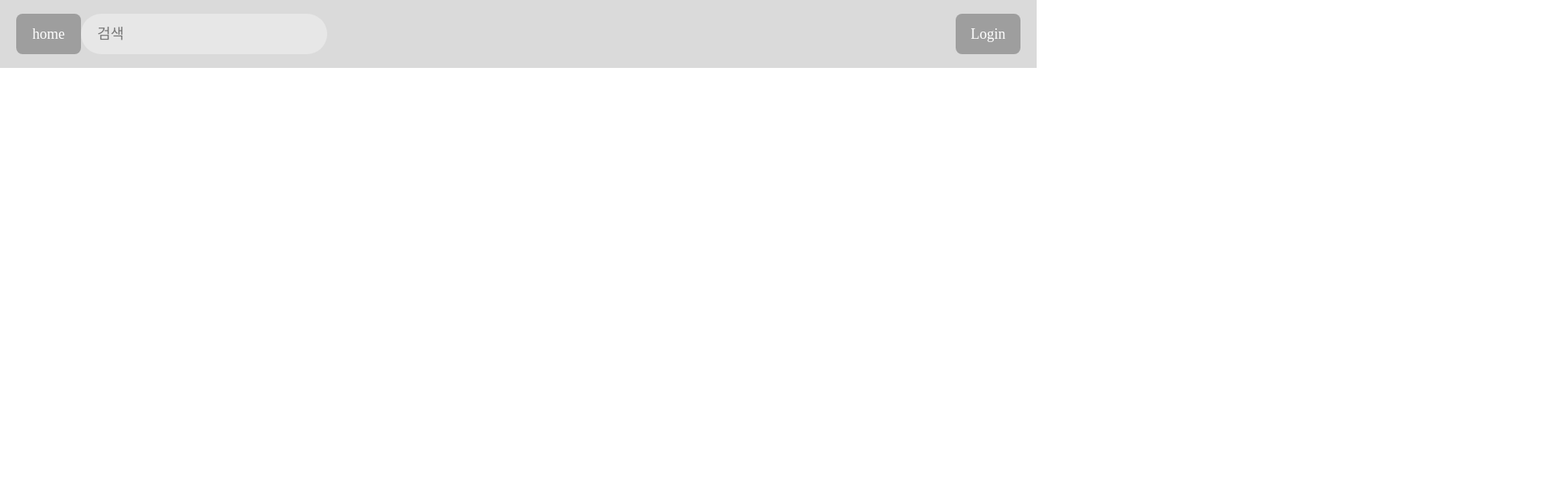
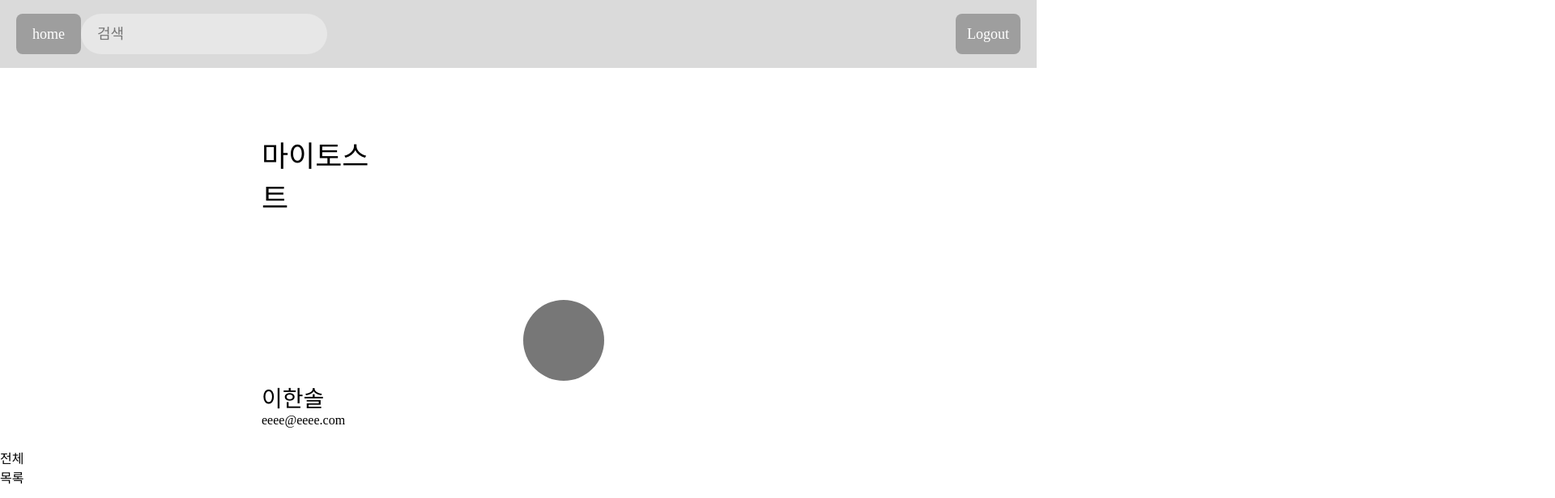
Before and after one commit to hanghae-flowing/front-end, a React (Create React App) app: page /mytoast in a window 1280 px wide. Before the commit this address had no page. Shown: the top 616 px of the page at 81% size, 1920 px wide, since content can reach past the window. Built offline with nearby package versions, Linux system fonts and the light colour scheme.

Commit message:
[fix] 메인에서 새로고침시 로그인 유지, 메인 프로젝트 리스트 바로 못받아오는 부분,  새로고침에러부분,

```diff
--- a/src/components/Header.jsx
+++ b/src/components/Header.jsx
@@ -8,9 +8,9 @@ const Header = ({ isLogin }) => {
   const dispatch = useDispatch();
 
   const Logout = e => {
-    const accessToken = JSON.parse(
-      sessionStorage.getItem('userInfo'),
-    ).accessToken;
+    const accessToken =
+      localStorage.getItem('userInfo') &&
+      JSON.parse(localStorage.getItem('userInfo')).accessToken;
 
     dispatch(kakaoLogout(accessToken));
   };
--- a/src/components/form/ToastAddForm.jsx
+++ b/src/components/form/ToastAddForm.jsx
@@ -10,11 +10,11 @@ const ToastAddForm = ({ open, onClose, children }) => {
   const projectNameRef = useRef();
 
   const createWorkspace = () => {
-    const kakaoId = JSON.parse(sessionStorage.getItem('userInfo')).kakaoId;
+    const kakaoId = JSON.parse(localStorage.getItem('userInfo')).kakaoId;
     const accessToken = JSON.parse(
-      sessionStorage.getItem('userInfo'),
+      localStorage.getItem('userInfo'),
     ).accessToken;
-    const userId = JSON.parse(sessionStorage.getItem('userInfo')).userId;
+    const userId = JSON.parse(localStorage.getItem('userInfo')).userId;
     const objectId = 1;
 
     const sendingData = {
--- a/src/pages/ListDetail.jsx
+++ b/src/pages/ListDetail.jsx
@@ -8,11 +8,15 @@ import { useSelector } from 'react-redux';
 const ListDetail = () => {
   const dispatch = useDispatch();
 
-  const kakaoId = JSON.parse(sessionStorage.getItem('userInfo')).kakaoId;
-  const accessToken = JSON.parse(
-    sessionStorage.getItem('userInfo'),
-  ).accessToken;
-  const userId = JSON.parse(sessionStorage.getItem('userInfo')).userId;
+  const kakaoId =
+    localStorage.getItem('userInfo') &&
+    JSON.parse(localStorage.getItem('userInfo')).kakaoId;
+  const accessToken =
+    localStorage.getItem('userInfo') &&
+    JSON.parse(localStorage.getItem('userInfo')).accessToken;
+  const userId =
+    localStorage.getItem('userInfo') &&
+    JSON.parse(localStorage.getItem('userInfo')).userId;
 
   const sendingData = {
     kakaoId,
--- a/src/pages/Main.jsx
+++ b/src/pages/Main.jsx
@@ -12,19 +12,25 @@ const Main = () => {
 
   const [isOpen, setIsOpen] = useState(false);
 
-  // const kakaoId = sessionStorage.getItem('userInfo').kakaoId;
-  // const accessToken = sessionStorage.getItem('userInfo').accessToken;
-  // const userId = sessionStorage.getItem('userInfo').userId;
+  const kakaoId =
+    localStorage.getItem('userInfo') &&
+    JSON.parse(localStorage.getItem('userInfo')).kakaoId;
+  const accessToken =
+    localStorage.getItem('userInfo') &&
+    JSON.parse(localStorage.getItem('userInfo')).accessToken;
+  const userId =
+    localStorage.getItem('userInfo') &&
+    JSON.parse(localStorage.getItem('userInfo')).userId;
 
-  // const sendingData = {
-  //   kakaoId,
-  //   accessToken,
-  //   userId,
-  // };
+  const sendingData = {
+    kakaoId,
+    accessToken,
+    userId,
+  };
 
-  // useEffect(() => {
-  //   dispatch(LoadPost(sendingData));
-  // }, [dispatch]);
+  useEffect(() => {
+    dispatch(LoadPost(sendingData));
+  }, [dispatch]);
 
   const projectList = useSelector(state => state.post.project);
 
@@ -35,7 +41,7 @@ const Main = () => {
         <WorkSpaceBox onClick={() => setIsOpen(true)} />
       </CreateWorkspaceDiv>
       <MarkedToastDiv>
-        {/* {projectList.length > 0 &&
+        {projectList.length > 0 &&
           projectList.map((project, index) => (
             <ToastGridForm
               key={index}
@@ -45,7 +51,7 @@ const Main = () => {
               bookmark={project.bookmark}
               thumbnailNum={project.thumbnailNum}
             />
-          ))} */}
+          ))}
       </MarkedToastDiv>
       <ToastAddForm open={isOpen} onClose={() => setIsOpen(false)} />
     </Wrapper>
--- a/src/pages/user/LoginProgress.jsx
+++ b/src/pages/user/LoginProgress.jsx
@@ -1,15 +1,18 @@
 import { useEffect } from 'react';
 import { useDispatch } from 'react-redux';
+import { useNavigate } from 'react-router-dom';
 import { kakaoLogin } from '../../redux/slice/userSlice';
 import Main from '../Main';
 
 const LoginProgress = props => {
   const dispatch = useDispatch();
+  const navigate = useNavigate();
 
   const code = new URL(window.location.href).searchParams.get('code');
+  console.log(code);
 
   useEffect(() => {
-    dispatch(kakaoLogin(code));
+    dispatch(kakaoLogin({ code, navigate }));
   }, [dispatch]);
 
   return <Main />;
--- a/src/pages/user/MyToast.jsx
+++ b/src/pages/user/MyToast.jsx
@@ -1,12 +1,53 @@
+import styled from 'styled-components';
+
 const MyToast = () => {
   return (
-    <>
-      <div>마이토스트</div>
-      <div>프사</div>
+    <Wrapper>
+      <Title>마이토스트</Title>
+
+      <UserDiv>
+        <ProfileImage />
+        <Name>이한솔</Name>
+        <UserEmail>eeee@eeee.com</UserEmail>
+      </UserDiv>
       <div>전체</div>
       <div>목록</div>
-    </>
+    </Wrapper>
   );
 };
 
+const Wrapper = styled.div`
+  width: 1920px;
+`;
+const Title = styled.h3`
+  margin-top: 164px;
+  margin-left: 323px;
+  font-size: 36px;
+  width: 156px;
+  height: 43px;
+  font-weight: 500;
+`;
+
+const UserDiv = styled.div`
+  width: 322px;
+  height: 183px;
+  margin-top: 164px;
+  margin-left: 323px;
+`;
+
+const ProfileImage = styled.div`
+  background-color: #777777;
+  width: 100px;
+  height: 100px;
+  border-radius: 50%;
+  margin-top: 40px;
+  margin-left: 323px;
+`;
+
+const Name = styled.p`
+  font-size: 28px;
+`;
+
+const UserEmail = styled.p``;
+
 export default MyToast;
--- a/src/redux/slice/postSlice.js
+++ b/src/redux/slice/postSlice.js
@@ -9,7 +9,7 @@ export const LoadPost = createAsyncThunk(
   'post/LoadPost',
   async (data, thunkAPI) => {
     const result = await axios
-      .get('http://13.209.41.157/api/project/read', JSON.stringify(data))
+      .post('http://13.209.41.157/api/project/read', data)
       .then(res => res.data)
       .catch(err => console.log(err));
 
--- a/src/redux/slice/userSlice.js
+++ b/src/redux/slice/userSlice.js
@@ -3,18 +3,19 @@ import axios from 'axios';
 
 const userState = {
   user: {},
-  isLogin: false,
+  isLogin: Boolean,
 };
 
 export const kakaoLogin = createAsyncThunk(
   'user/kakaoLogin',
-  async (data, thunkAPI) => {
+  async ({ code, navigate }, thunkAPI) => {
     await axios
-      .get(`http://13.209.41.157/member/kakao/callback?code=${data}`)
+      .get(`http://13.209.41.157/member/kakao/callback?code=${code}`)
       .then(res => {
         alert('로그인 완료');
         console.log(res);
-        sessionStorage.setItem('userInfo', JSON.stringify(res.data));
+        localStorage.setItem('userInfo', JSON.stringify(res.data));
+        navigate('/main');
       })
       .catch(err => {
         console.log(err);
@@ -45,7 +46,7 @@ export const userSlice = createSlice({
         state.isLogin = true;
       })
       .addCase(kakaoLogout.fulfilled, (state, action) => {
-        sessionStorage.clear();
+        localStorage.clear();
         state.isLogin = false;
       });
   },
--- a/src/router/AppRouter.jsx
+++ b/src/router/AppRouter.jsx
@@ -11,10 +11,12 @@ import OrganizeSpace from '../pages/workSpace/OrganizeSpace';
 import ListDetail from '../pages/ListDetail';
 import LoginProgress from '../pages/user/LoginProgress';
 import { useSelector } from 'react-redux';
+import MyToast from '../pages/user/MyToast';
 
 function AppRouter() {
   const isLogin = useSelector(state => state.user.isLogin);
   console.log(isLogin);
+
   return (
     <BrowserRouter>
       <Header isLogin={isLogin} />
@@ -22,6 +24,7 @@ function AppRouter() {
         <Route path="/" element={<Landing />} />
         <Route path="main" element={<Main />} />
         <Route path="login" element={<Login />} />
+        <Route path="mytoast" element={<MyToast />} />
         <Route path="/member/kakao/callback" element={<LoginProgress />} />
         <Route path="listdetail" element={<ListDetail />} isLogin={isLogin} />
 
```
